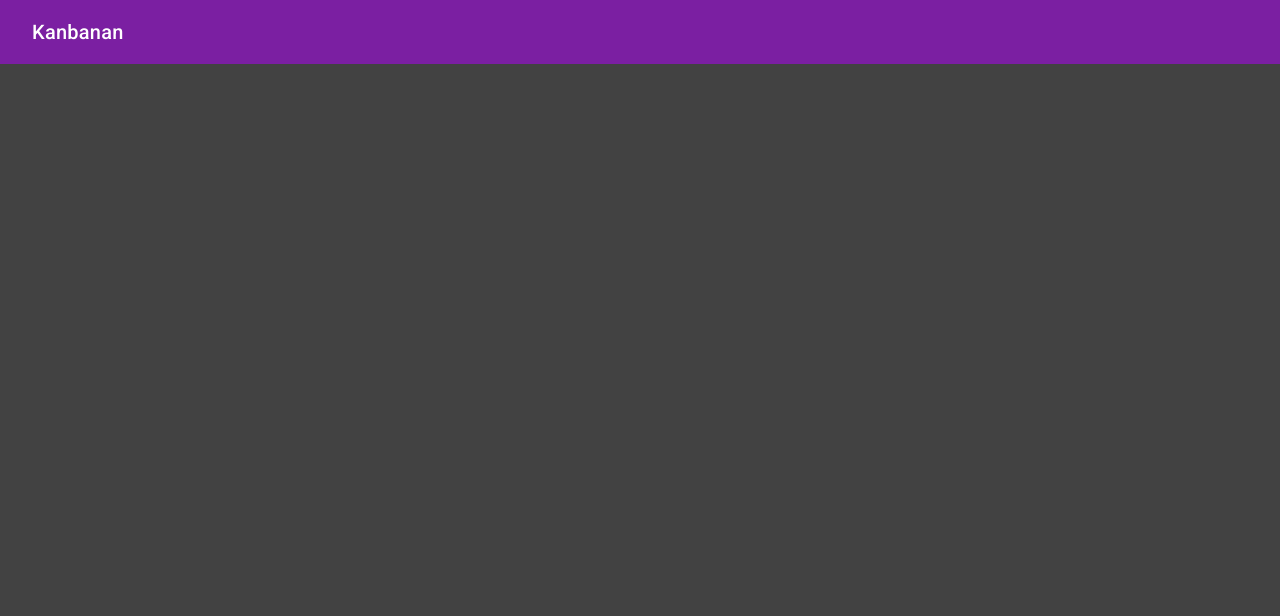
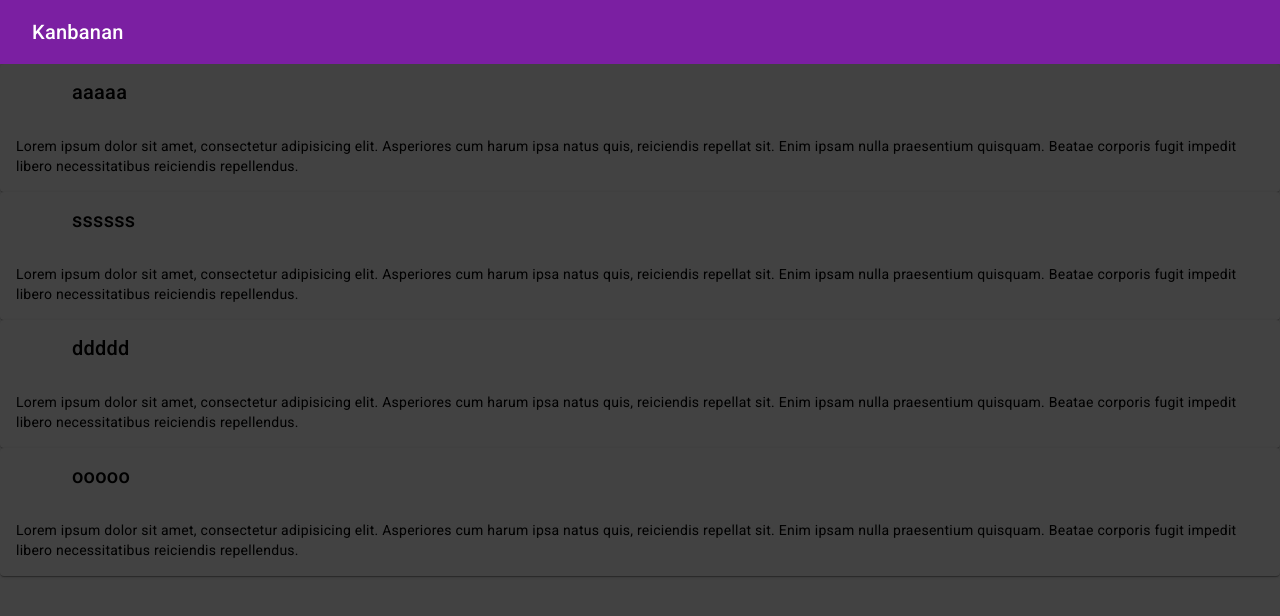
Before and after one commit to Evgenii2104/Kanbanan, an Angular app: page /system in a window 1280 px wide. Shown: the top 616 px of the page. Built offline with nearby package versions, Linux system fonts and the light colour scheme.

Commit message:
добавление инпута

```diff
--- a/src/app/system/board/board.component.ts
+++ b/src/app/system/board/board.component.ts
@@ -1,5 +1,5 @@
-import {Component, Input, OnInit} from "@angular/core";
-import {SystemComponent} from "../system.component";
+import {Component, Input} from "@angular/core";
+
 
 @Component({
   selector: 'kb-board',
@@ -7,16 +7,9 @@ import {SystemComponent} from "../system.component";
   styleUrls: ['board.component.scss']
 })
 
-export class BoardComponent implements OnInit {
-  //@Input() column: { title: string }
-   //columns: any = []
+export class BoardComponent {
+
   @Input() columns: { title: string }[]
 
-  constructor(
-    //private col: SystemComponent
-  ) {
-  }
-  ngOnInit() {
-    //this.col.columns.forEach((el: any) => this.columns.push(el))
-  }
+  constructor() {}
 }
--- a/src/app/system/system.component.html
+++ b/src/app/system/system.component.html
@@ -8,6 +8,6 @@
 
 
 <div class="container">
-  <router-outlet></router-outlet>
-  <kb-board></kb-board>
+  <!--<router-outlet></router-outlet>-->
+  <kb-board [columns]="columns"></kb-board>
 </div>
--- a/src/app/system/system.module.ts
+++ b/src/app/system/system.module.ts
@@ -5,6 +5,7 @@ import {SystemRoutingModule} from "./system-routing.module";
 import {MatIconModule} from "@angular/material/icon";
 import {MatToolbarModule} from "@angular/material/toolbar";
 import {BoardModule} from "./board/board.module";
+import {FormsModule} from "@angular/forms";
 
 @NgModule({
     imports: [
@@ -12,7 +13,8 @@ import {BoardModule} from "./board/board.module";
         SystemRoutingModule,
         MatToolbarModule,
         MatIconModule,
-        BoardModule
+        BoardModule,
+        FormsModule
     ],
   declarations: [
     SystemComponent
```
